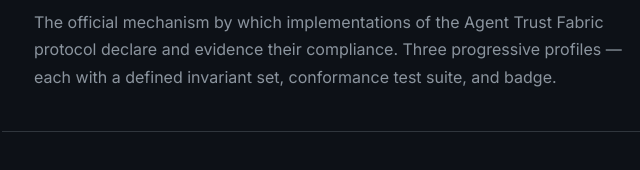
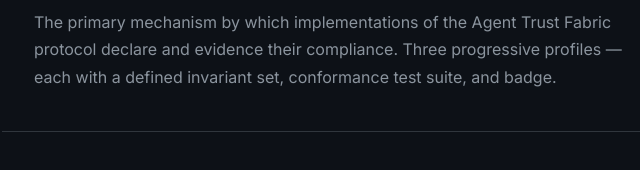
Before and after one commit to Costenho19/atf-protocol-standard, a plain HTML site: page docs/conformance/index.html in a window 1280 px wide. Shown: the part 218-388 px from the top of the page, 88-728 px from the left. Drawn offline with Linux system fonts and the light colour scheme.

Commit message:
site: primary mechanism (was official)

```diff
--- a/docs/conformance/index.html
+++ b/docs/conformance/index.html
@@ -87,7 +87,7 @@
   <div class="page-header">
     <div class="section-label">Conformance Program · v1.0</div>
     <h1>ATF Conformance Program</h1>
-    <p>The official mechanism by which implementations of the Agent Trust Fabric protocol declare and evidence their compliance. Three progressive profiles — each with a defined invariant set, conformance test suite, and badge.</p>
+    <p>The primary mechanism by which implementations of the Agent Trust Fabric protocol declare and evidence their compliance. Three progressive profiles — each with a defined invariant set, conformance test suite, and badge.</p>
   </div>
   <div class="main">
     <div class="tier-grid">
```
